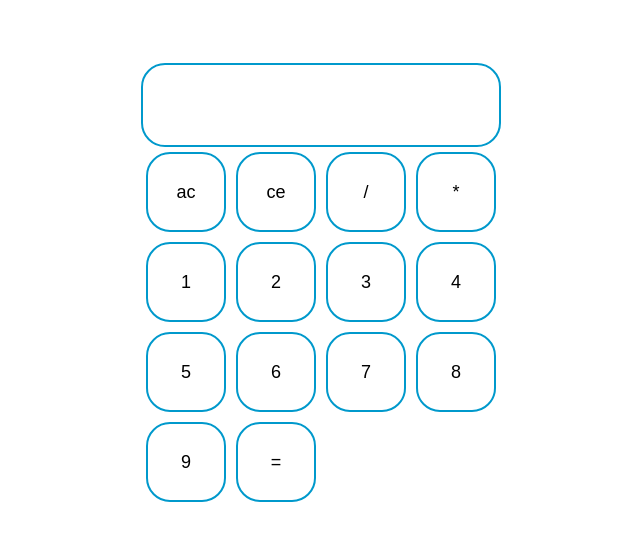
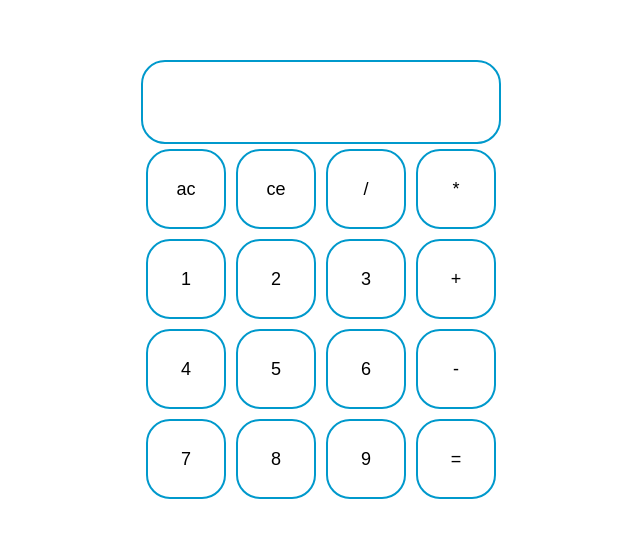
Before and after one commit to BenHagan/FCC-Calculator, a React (Create React App) app: page / in a window 1280 px wide. Shown: the part 115-656 px from the top of the page, without its empty margins (319-959 px from the left). Built offline with nearby package versions, Linux system fonts and the light colour scheme.

Commit message:
Style vertical function buttons

```diff
--- a/src/components/Calculator.js
+++ b/src/components/Calculator.js
@@ -48,7 +48,7 @@ class Calculator extends Component {
             handleClick={this.handleButtonClick.bind(this)}
           />
         </div>
-        <div className="button-container">
+        <div className="button-container" id="numbers">
           {a.map(i => (
             <Button
               key={i}
@@ -56,6 +56,18 @@ class Calculator extends Component {
               handleClick={this.handleButtonClick.bind(this)}
             />
           ))}
+        </div>
+        <div className="button-container" id="vert-function">
+          <Button
+            key="mult"
+            value="+"
+            handleClick={this.handleButtonClick.bind(this)}
+          />
+          <Button
+            key="mult"
+            value="-"
+            handleClick={this.handleButtonClick.bind(this)}
+          />
           <Button
             key="="
             value="="
--- a/src/styles/styles.css
+++ b/src/styles/styles.css
@@ -30,6 +30,16 @@ body {
   overflow-y: auto;
 }
 
+#numbers {
+  display: inline-block;
+  width: 270px;
+}
+
+#vert-function {
+  display: inline-block;
+  width: 90px;
+}
+
 button {
   display: inline-block;
   border: 2px solid #0099cc;
```
